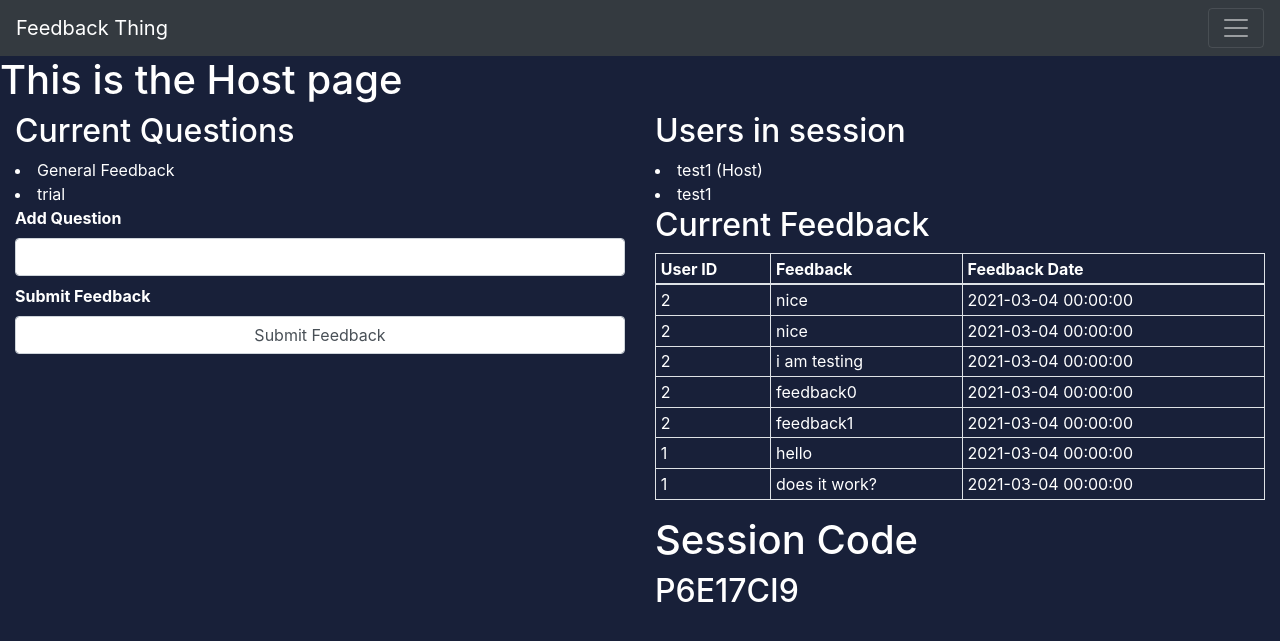
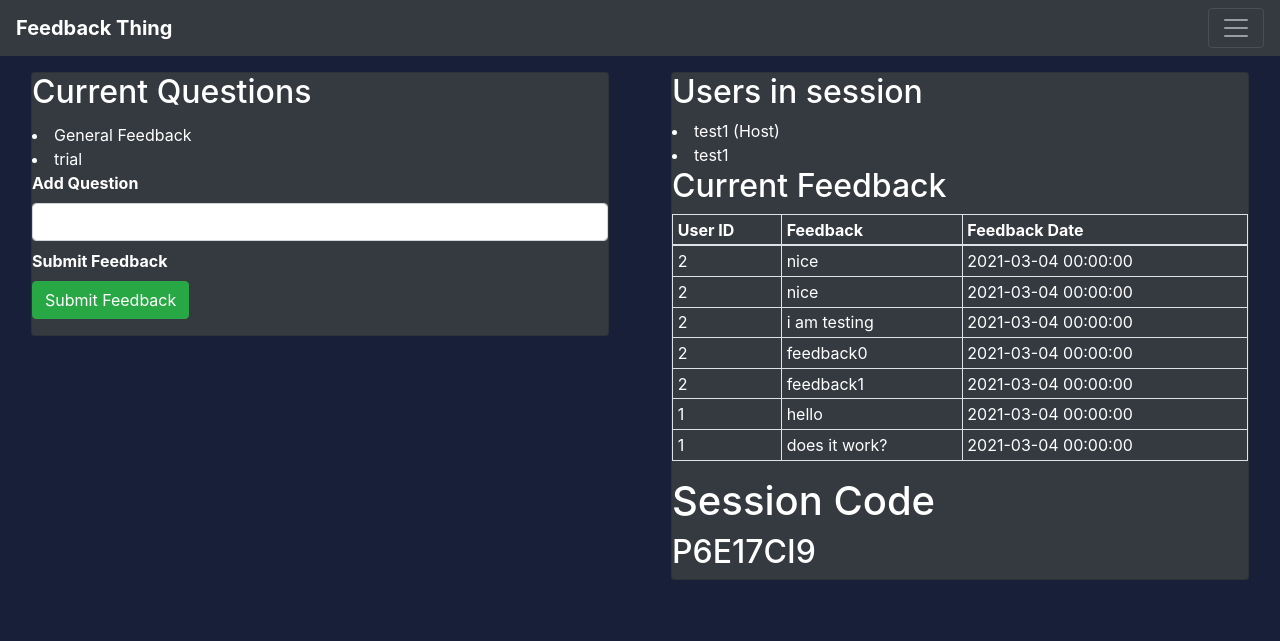
Before and after one commit to CS261-Group-20/cs261-cw, a Flask app: page /host/1 in a window 1280 px wide. Shown: the top 641 px of the page. Run offline with Flask 2, Linux system fonts and the light colour scheme; a user stored in the database is signed in; data comes from the database, SQL or seed files in the repository; some libraries are stand-ins or nearby versions.

Commit message:
making look nicer (again)

```diff
--- a/templates/host.html
+++ b/templates/host.html
@@ -2,17 +2,25 @@
 {% include 'navbar.html' %}
 {% from "_formhelpers.html" import render_field %}
 {% block head %}
-<h1>This is the Host page</h1>
+<!-- <h1>This is the Host page</h1> -->
+<style>
+    .scrollable {
+        overflow-y: auto;
+        max-height: 300px;
+    }
+</style>
 {% endblock %}
 
 {% block body %}
 <div class="container-fluid">
     <div class="row">
         <div class="col-sm-6">
+            <div class="card text-white bg-dark mb-3 my-3 mx-3">
                 <div class="questions-form">
                     <!-- Display all questions currently in form -->
-        <h2 style="color:rgb(255, 255, 255)">Current Questions</h2>
-        <div class ="current_questions">
+                    <!-- <h5 class="card-title">Card title</h5> -->
+                    <h2 class="card-title"">Current Questions</h2>
+                    <div class=" current_questions">
                         {% if questions_in_session %}
                         {% for questions in questions_in_session %}
                         <li style="color:rgb(255, 255, 255)">{{questions.feedback_question}}</li>
@@ -21,15 +29,17 @@
                 </div>
 
                 <!-- Render add_feedback_question field and submit button-->
-        <form method = "POST">
+                <form method="POST">
                     {{ render_field(form.add_feedback_question, class='form-control') }}
-            {{ render_field(form.submit, class='form-control') }}
+                    {{ render_field(form.submit, class='btn btn-success') }}
                 </form>
+            </div>
         </div>
     </div>
 
     <div class="col-sm-6">
-
+        <div class="card text-white bg-dark mb-3 my-3 mx-3">
+            <div class="scrollable">
                 <div class="users">
                     <!-- Display all users present in session -->
                     <h2 style="color:rgb(255, 255, 255)">Users in session</h2>
@@ -42,8 +52,9 @@
                     {% endfor %}
                     {% endif %}
                 </div>
+            </div>
 
-<div class= "feedback">
+            <div class="feedback">
                 <!-- Display all feedback received -->
                 <h2 style="color:rgb(255, 255, 255)">Current Feedback</h2>
                 {% if feedback_in_session %}
@@ -67,9 +78,10 @@
                 </table>
                 {% endif %}
             </div>
-<div class ="session code">
+            <div class="session code">
                 <h1>Session Code</h1>
-    <h2 style="color:rgb(255, 255, 255)" >{{event.event_code}}</h2>
+                <h2 style="color:rgb(255, 255, 255)">{{event.event_code}}</h2>
+            </div>
         </div>
     </div>
 </div>
--- a/templates/navbar.html
+++ b/templates/navbar.html
@@ -1,6 +1,6 @@
 {% block head %}
 <nav class="navbar navbar-dark bg-dark">
-    <a class="navbar-brand" href="/home">Feedback Thing</a>
+    <a class="navbar-brand" href="/home"><b>Feedback Thing</b></a>
     <button class="navbar-toggler" type="button" data-toggle="collapse" data-target="#navbarNav" aria-controls="navbarNav" aria-expanded="false" aria-label="Toggle navigation">
       <span class="navbar-toggler-icon"></span>
     </button>
```
Also changed, not shown: templates/attendee.html (+5 -8 lines), templates/home.html (+6 -5 lines), templates/login.html (+8 -4 lines), templates/user_homepage.html (+16 -6 lines). Lines whose indentation alone changed are shown as unchanged.
